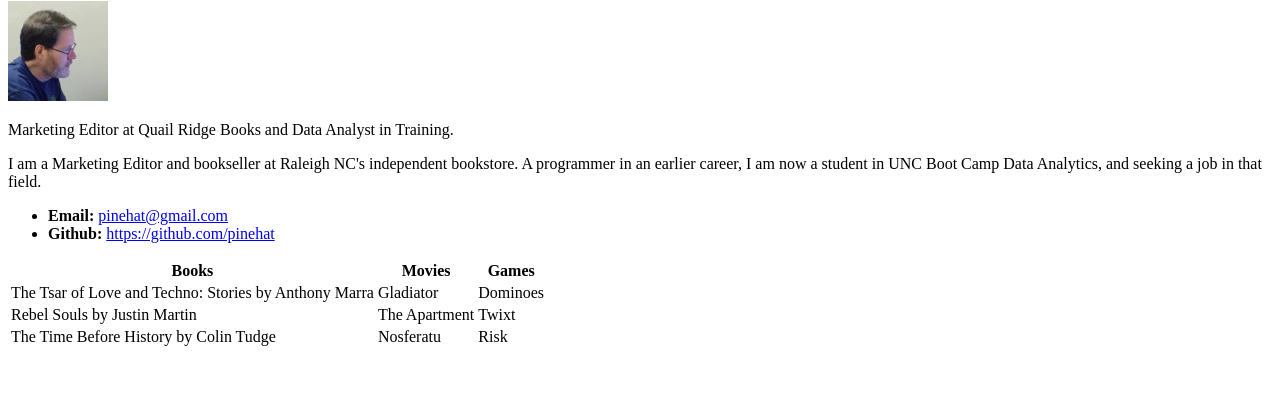
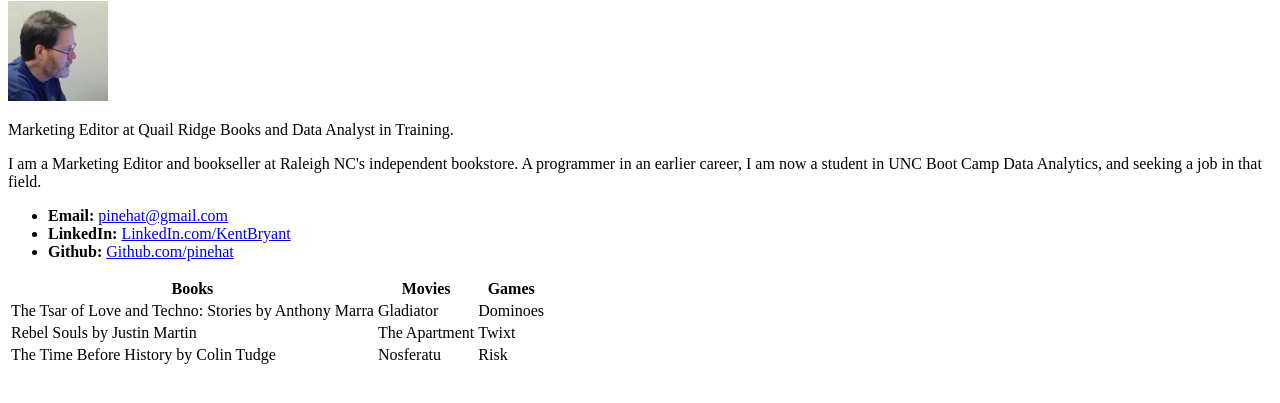
Before and after one commit to pinehat/pinehat.github.io, a plain HTML site: page index.html in a window 1280 px wide. Shown: the part 79-482 px from the top of the page. Drawn offline with Linux system fonts and the light colour scheme.

Commit message:
work in progress

```diff
--- a/index.html
+++ b/index.html
@@ -17,8 +17,9 @@
      and seeking a job in that field.</p>
 
   <ul>
-    <li><strong>Email: </strong> <a href="#">pinehat@gmail.com</a></li>
-    <li><strong>Github:</strong> <a href="#">https://github.com/pinehat</a></li>
+    <li><strong>Email: </strong> <a href="mailto:pinehat@gmail.com">pinehat@gmail.com</a></li>
+    <li><strong>LinkedIn: </strong> <a href="https://www.linkedin.com/in/kent-bryant-18337122/">LinkedIn.com/KentBryant</a></li>
+    <li><strong>Github:</strong> <a href="https://github.com/pinehat">Github.com/pinehat</a></li>
   </ul>
 
   <table>
```
